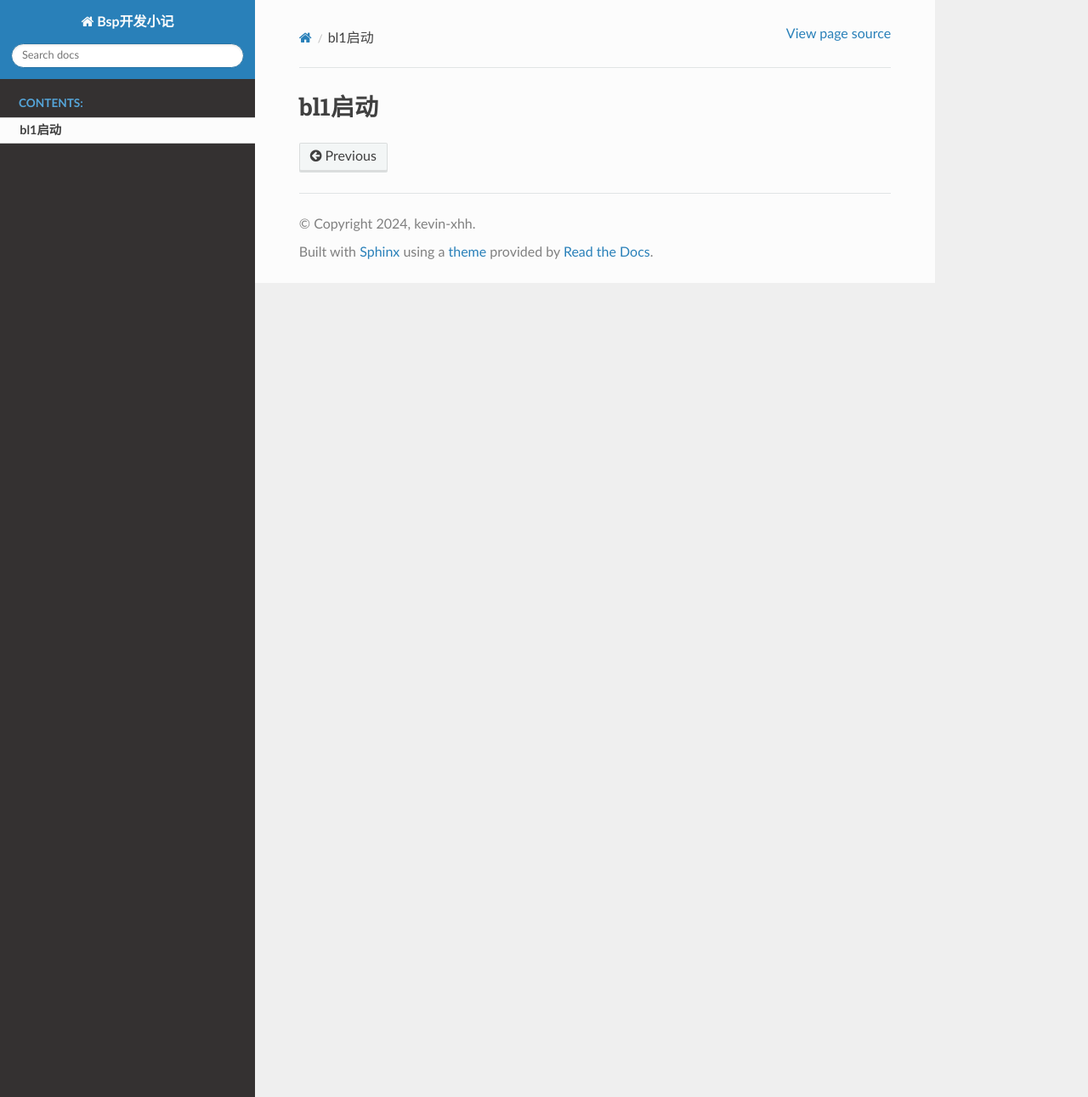
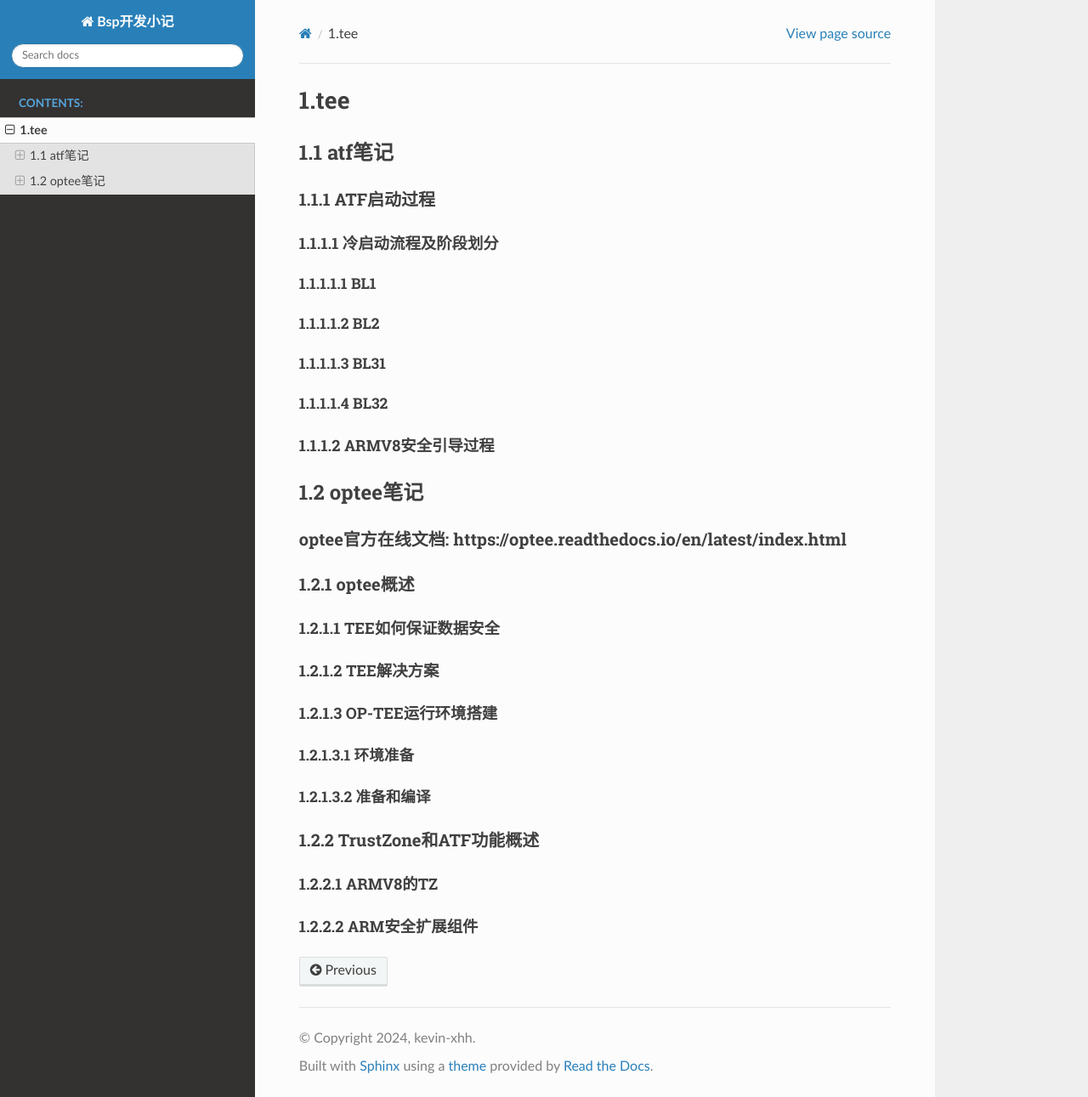
Before and after one commit to kevin-xhh/sphinx_notebook, a Sphinx documentation site: the page built from docs/source/boot.md, in a window 1280 px wide and 1291 px high. Shown: the whole window at 85% size. Built offline with Sphinx 7.4.7 and the Read the Docs theme 3.1.0, drawn with Linux system fonts in a browser that asks for light colours.

Commit message:
add tee note

```diff
--- a/docs/source/boot.md
+++ b/docs/source/boot.md
@@ -1 +1,20 @@
-### bl1启动
+## 1.tee
+### 1.1 atf笔记
+#### 1.1.1 ATF启动过程
+##### 1.1.1.1 冷启动流程及阶段划分
+###### 1.1.1.1.1 BL1
+###### 1.1.1.1.2 BL2
+###### 1.1.1.1.3 BL31
+###### 1.1.1.1.4 BL32
+##### 1.1.1.2 ARMV8安全引导过程
+### 1.2 optee笔记
+#### optee官方在线文档: https://optee.readthedocs.io/en/latest/index.html
+#### 1.2.1 optee概述
+##### 1.2.1.1 TEE如何保证数据安全
+##### 1.2.1.2 TEE解决方案
+##### 1.2.1.3 OP-TEE运行环境搭建
+###### 1.2.1.3.1 环境准备
+###### 1.2.1.3.2 准备和编译
+#### 1.2.2 TrustZone和ATF功能概述
+##### 1.2.2.1 ARMV8的TZ
+##### 1.2.2.2 ARM安全扩展组件
--- a/docs/source/index.rst
+++ b/docs/source/index.rst
@@ -3,7 +3,7 @@
    You can adapt this file completely to your liking, but it should at least
    contain the root `toctree` directive.
 
-Welcome to Bsp开发小记's documentation!
+Bsp开发小记
 =======================================
 
 .. toctree::
```
